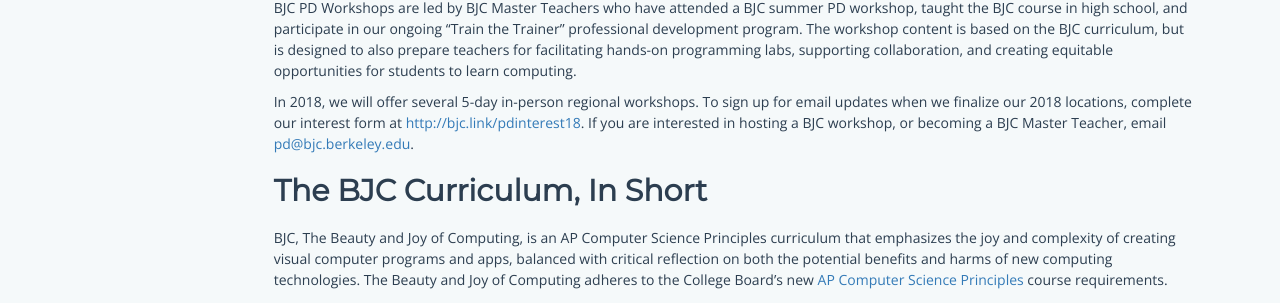
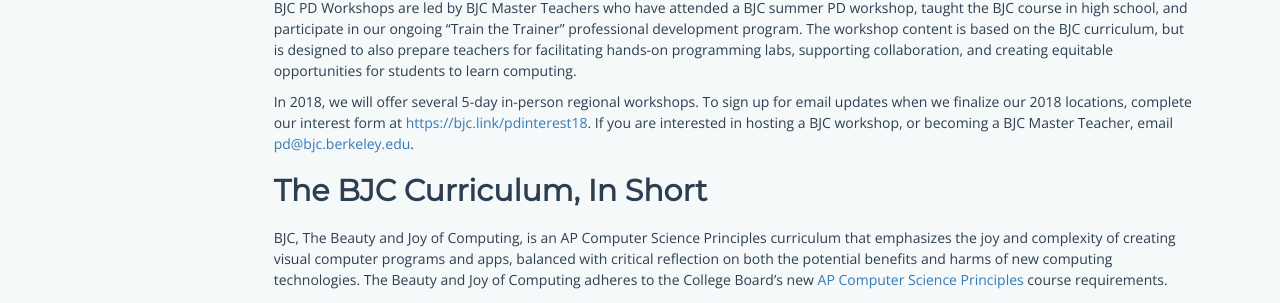
Before and after one commit to beautyjoy/beautyjoy.github.io, a Jekyll site: the page built from summer-pd/index.md, in a window 1280 px wide and 900 px high, scrolled down 1367 px. Shown: the part 147-450 px from the top of the window. Built offline with Jekyll 4.4.1, drawn with Linux system fonts in a browser that asks for light colours; some of the changed lines change nothing that is shown.

Commit message:
Use https

```diff
--- a/_config.yml
+++ b/_config.yml
@@ -29,15 +29,15 @@
 
 # This is used for displaying a warning on sites that aren't the
 # production site.
-production_url: http://bjc.berkeley.edu
+production_url: https://bjc.berkeley.edu
 twitter_username:   cspbjc
 facebook_username:  cspbjc
 instagram_username: cspbjc
 flipboard_link:     https://bjc.link/computingnews
 
 # Misc shared data.
-nyc_pd_page: http://cs4all.nyc/programs/
-pd_interest_url: http://bjc.link/pdinterest18
+nyc_pd_page: https://cs4all.nyc/programs/
+pd_interest_url: https://bjc.link/pdinterest18
 
 # These are specifically whitelisted by Github
 plugins:
```
